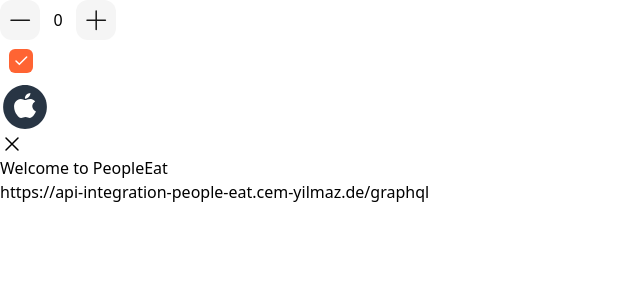
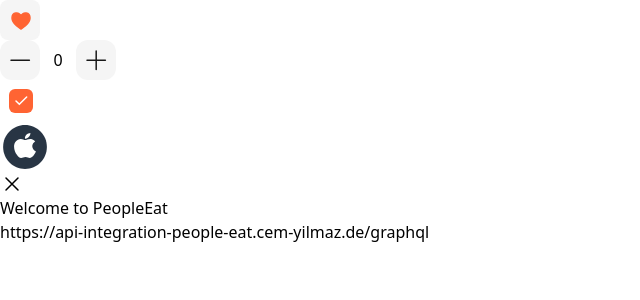
Before and after one commit to people-eat/web-app, a Next.js app: page / in a window 1280 px wide. Shown: the top 300 px of the page, without its empty margins (0-640 px from the left). Built offline with nearby package versions, Linux system fonts and the light colour scheme.

Commit message:
add PeopleEatFavorite

```diff
--- /dev/null
+++ b/src/components/standard/favorite/PeopleEatFavorite.tsx
@@ -0,0 +1,38 @@
+import { styled } from '@mui/material';
+import Checkbox, { type CheckboxProps } from '@mui/material/Checkbox';
+import { type ReactElement } from 'react';
+
+interface IPeopleEatFavoriteProps {
+    disabled?: boolean;
+    defaultChecked?: boolean;
+}
+
+type TPeopleEatFavoriteProps = IPeopleEatFavoriteProps & CheckboxProps;
+
+export default function PeopleEatFavorite({ disabled = false, defaultChecked = true }: TPeopleEatFavoriteProps): ReactElement {
+    const BpIcon = styled('span')(() => ({
+        borderRadius: 5,
+        width: 24,
+        height: 24,
+        boxShadow: 'boxShadow: 0 0 0 1px transparent',
+        backgroundImage: 'url(./icons/heart.svg)',
+    }));
+
+    const BpCheckedIcon = styled(BpIcon)({
+        backgroundImage: 'url(./icons/heart-full.svg)',
+        content: '""',
+        boxShadow: '0 0 0 1px transparent',
+        '&:before': {
+            display: 'block',
+            width: 24,
+            height: 24,
+            content: '""',
+        },
+    });
+
+    return (
+        <section className={'bg-base w-10 h-10 rounded-2'}>
+            <Checkbox icon={<BpIcon />} checkedIcon={<BpCheckedIcon />} defaultChecked={Boolean(defaultChecked)} disabled={disabled} />
+        </section>
+    );
+}
--- a/src/pages/index.tsx
+++ b/src/pages/index.tsx
@@ -2,6 +2,7 @@ import { type NextPage } from 'next';
 import Head from 'next/head';
 import PeopleEatCheckbox from '../components/standard/checkbox/PeopleEatCheckbox';
 import PeopleEatCounter from '../components/standard/counter/PeopleEatCounter';
+import PeopleEatFavorite from '../components/standard/favorite/PeopleEatFavorite';
 import { Icon } from '../components/standard/icon/Icon';
 import PeopleEatIcon from '../components/standard/icon/PeopleEatIcon';
 
@@ -14,6 +15,7 @@ const HomePage: NextPage = () => {
                 <link rel="icon" href="/favicon.ico" />
             </Head>
             <main>
+                <PeopleEatFavorite />
                 <PeopleEatCounter />
                 <PeopleEatCheckbox />
                 <PeopleEatIcon icon={Icon.apple} edgeLength={50} />
```
Also changed, not shown: 1 other file (tests, documents, lock files or other folders).
